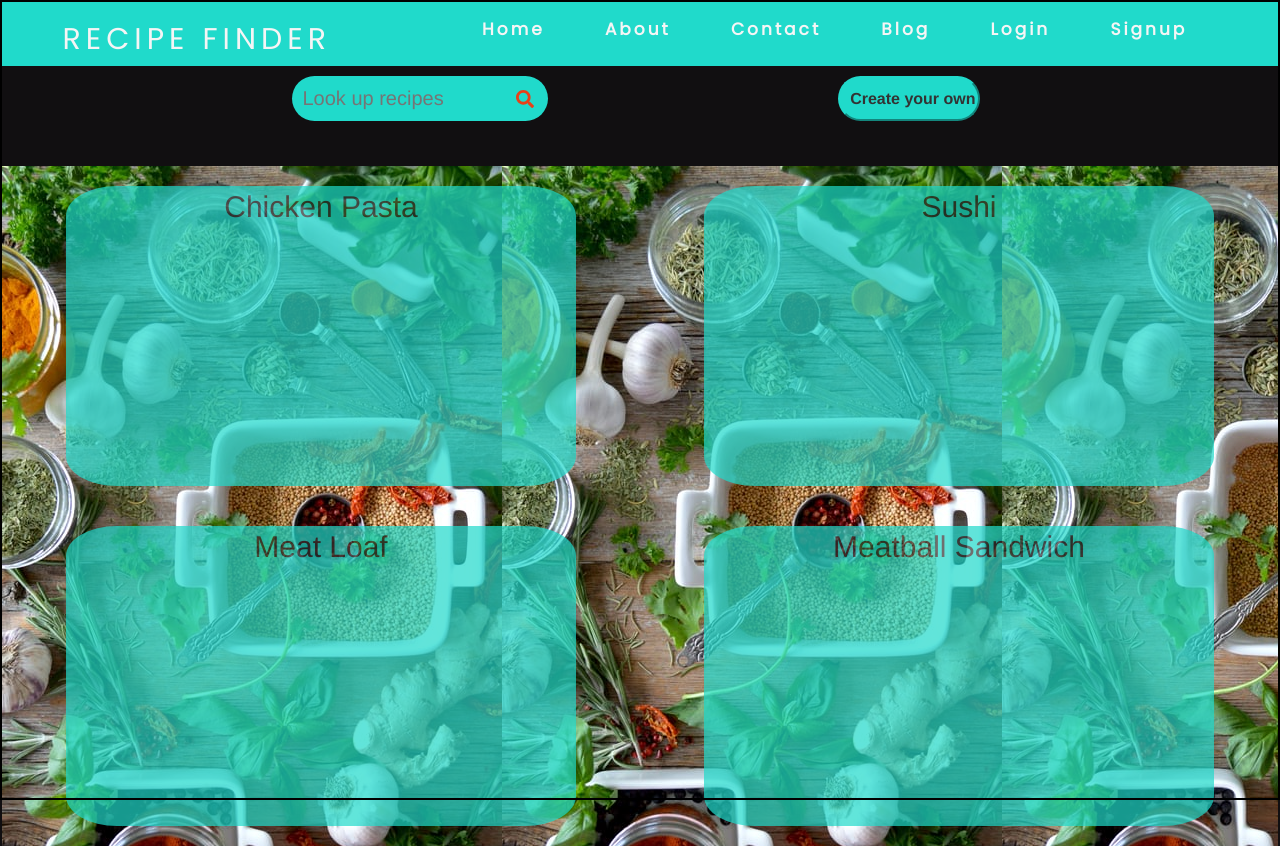
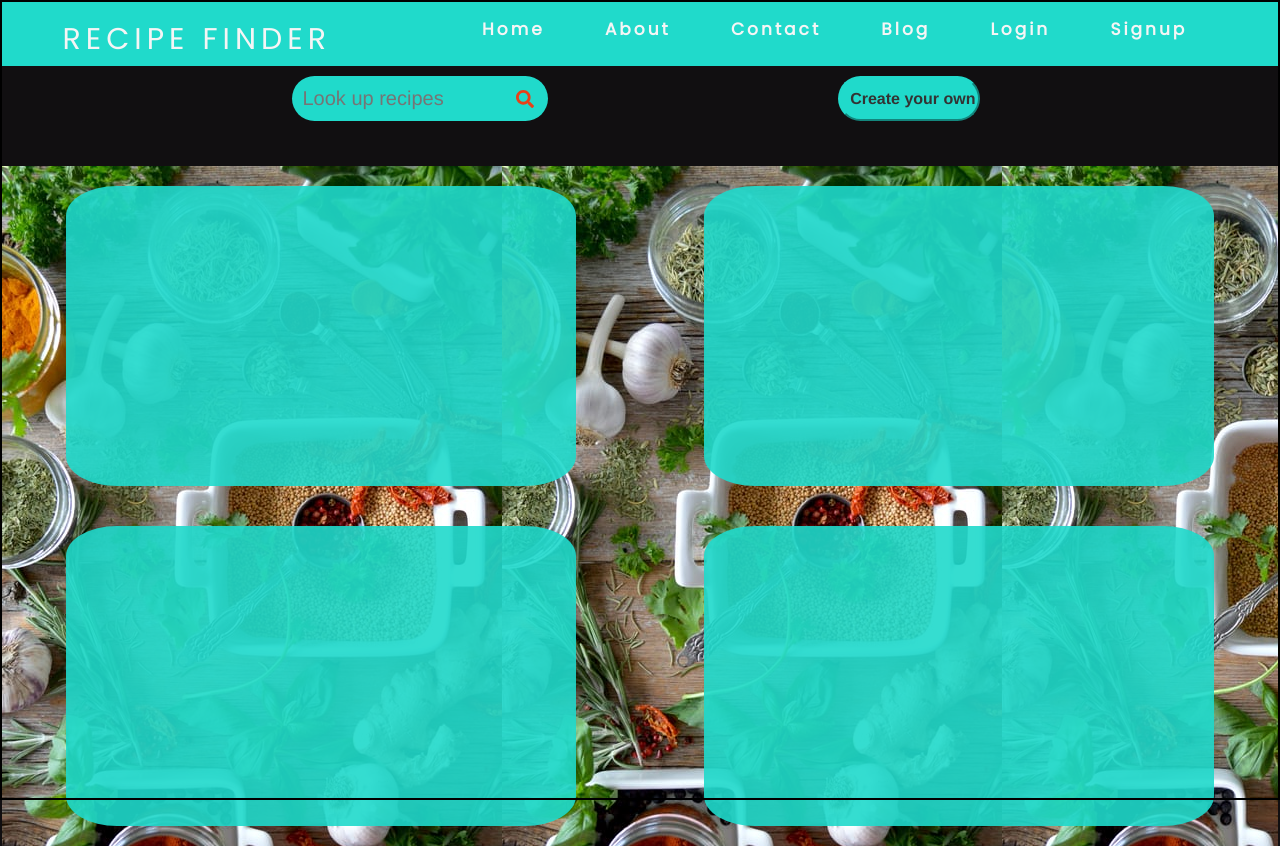
Before and after one commit to sun624/recipe_front, a plain HTML site: page index.html in a window 1280 px wide. Drawn offline with nearby package versions, Linux system fonts and the light colour scheme; no server answers.

Commit message:
dynamic food list

```diff
--- a/index.html
+++ b/index.html
@@ -75,10 +75,10 @@
 
       <!-- Creating a menu container for the homepage -->
       <div class="menu_container">
-        <div class="box">Chicken Pasta</div>
-        <div class="box">Sushi</div>
-        <div class="box">Meat Loaf</div>
-        <div class="box">Meatball Sandwich</div>
+        <div class="box" id="items_container"></div>
+        <div class="box" id="items_container"></div>
+        <div class="box" id="items_container"></div>
+        <div class="box" id="items_container"></div>
       </div>
     </div>
 
@@ -105,5 +105,6 @@
       </div>
     </footer>
     <script src="app.js"></script>
+    <script src="./random-recipe.js"></script>
   </body>
 </html>
--- a/random-recipe.js
+++ b/random-recipe.js
@@ -8,23 +8,42 @@ function fetchData() {
       return response.json();
     })
     .then((data) => {
-      displayItems(data);
+      createItemCard(data);
       console.log(data);
       // console.log(data.image);
       // const html = data.data.map((user) => {
       //   return `<div class="user"><p>Title: ${user.title}</p> <img src="${user.image}" /> </div>`;
       // });
-      // console.log(html);
+      //console.log(html);
     });
-  // .catch((error) => {
-  //   console.log(error);
-  // });
 }
 fetchData();
 
-function displayItems(data) {
+function createItemCard(data) {
   let chooseItems = document.createElement("div");
+  // chooseItems.setAttribute("class", "card");
+  // chooseItems.style.width = "15rem";
+  // chooseItems.style.height = "fit-content";
+  // chooseItems.style.margin = "20px;";
+  // console.log(chooseItems);
+  // var img = document.createElement("img");
+  // img.setAttribute("class", "card-img-top");
+  // img.setAttribute("alt", title);
+  // img.setAttribute("src", image);
+
+  // chooseItems.appendChild(img);
+
+  // var cardBody = document.createElement("div");
+  // cardBody.setAttribute("class", "card-body");
+
+  // var cardTitle = document.createElement("h5");
+  // cardTitle.setAttribute("class", "card-title");
+  // cardTitle.innerText = title;
+  // cardBody.appendChild(cardTitle);
+  // chooseItems.appendChild(cardBody);
+
   chooseItems.innerHTML = `<div class="user"><p>Title: ${data.title}</p> <img src="${data.image}" /> </div>`;
   document.querySelector("#items_container").appendChild(chooseItems);
   // .insertAdjacentElement("afterbegin", html);
+  //return chooseItems;
 }
--- a/style.css
+++ b/style.css
@@ -240,7 +240,7 @@ nav {
   width: 20%;
   height: 300px;
   background: rgb(32, 218, 203);
-  opacity: 70%;
+  opacity: 90%;
   margin: 20px;
   box-sizing: border-box;
   font-size: 30px;
```
